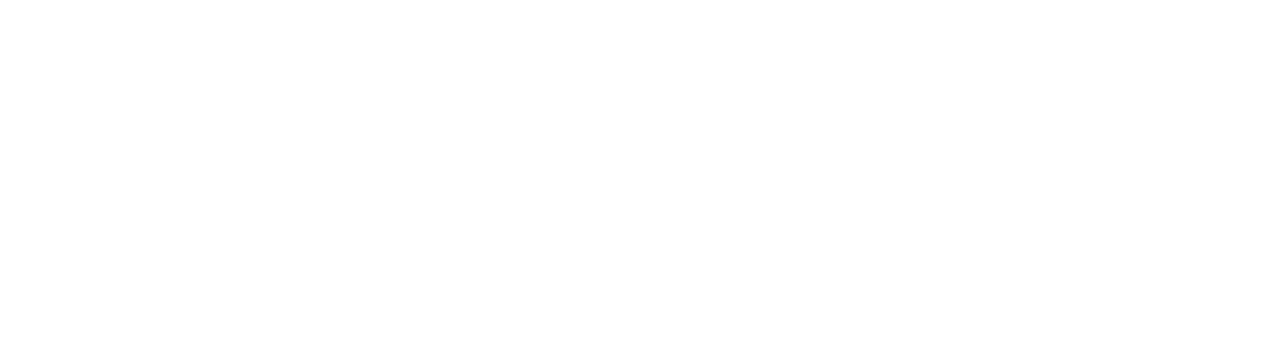
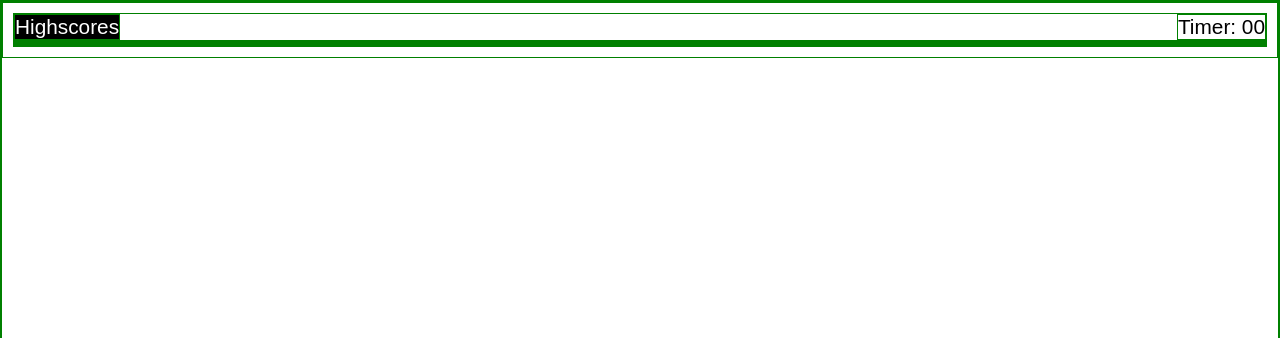
Before and after one commit to ShyChi64/challange4, a plain HTML site: page index.html in a window 1280 px wide. Shown: the top 338 px of the page. Drawn offline with Linux system fonts and the light colour scheme.

Commit message:
added styling

```diff
--- a/Assets/style.css
+++ b/Assets/style.css
@@ -1,30 +1,26 @@
-.visible {
-    display: block;
-
-
+* {
+    margin: 0;
+    padding: 0;
+    box-sizing: border-box;
+    border: 1px solid green;
+    font-family: sans-serif;
 }
 
-.hidden {
-    display: none;
-
-}
-body {
-    display: grid;
-    place-items: center;
-    height: 100vh;
-    background: white;
-}
-.start-button button {
-    cursor: pointer;
+p {
+    font-size: 1.3rem;
 }
 
-.start-button:hover {
-    background: white;
-    color: brown;
+button {
+    outline: none;
+    background-color: black;
+    color: white;
+    font-size: 1.3rem;
 }
 
-.quiz-header {
-    height: 60px;
-    width: 100%;
-    background: white;
+.outer-container {
+    padding: 10px;
 }
+
+.bar p {
+    float: right;
+}
--- a/index.html
+++ b/index.html
@@ -9,18 +9,35 @@
 </head>
 
 <body>
-    <div id="starting-UI">
-        <h1>Coding Quiz</h1>
-        <p>Welcome to the coding quiz!</p>
-        <button id="start-button" type="button">Start</button>
+    <div class="outer-container">
+
+        <div class="bar">
+            <button>Highscores</button>
+            <p>Timer: 00</p>
+        </div>
+
+        <div class="inner-container">
+
+
+            <header class="quiz-header">
+
+            </header>
+
+
+            <main>
+
+
+            </main>
+        </div>
+
+
+
+
+
+
+
     </div>
 
-    <div class="hidden" id="quiz-UI">
-        <div id="quiz-header">
-            <h2 class="time-text">Time Left</h2>
-            <h2 class="time-sec">30</h2>
-        </div>
-    </div>
 
     <script src="./Assets/script.js"></script>
 </body>
```
